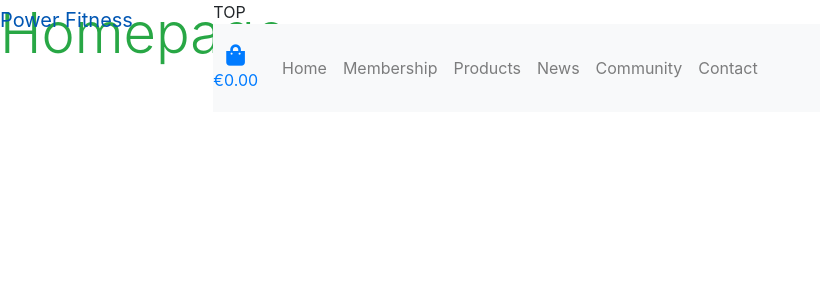
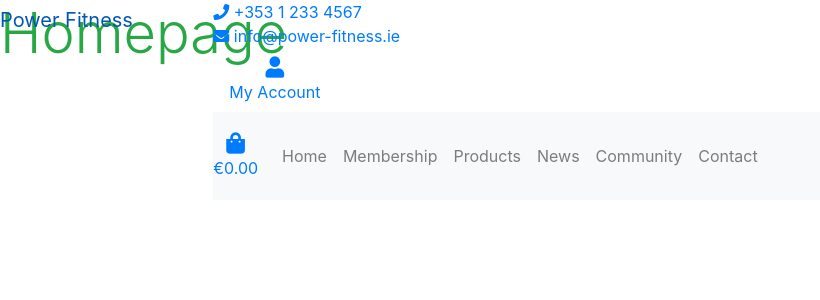
Before and after one commit to Bourkekev/ms4-power-fitness-gym, a Django app: page / in a window 1280 px wide. Shown: the top 300 px of the page, without its empty margins (0-820 px from the left). Run offline with Django 3.2, Linux system fonts and the light colour scheme; the visitor is signed in with stand-in values (Sample User, id 1); some libraries are stand-ins or nearby versions.

Commit message:
Added Account and contact links to top header

```diff
--- a/templates/base.html
+++ b/templates/base.html
@@ -42,7 +42,31 @@
                 <a class="navbar-brand logo" href="#">Power Fitness</a>
             </div>
             <div class="col-12 col-lg-10 ">
-                <div class="top-header d-none d-lg-block">TOP</div>
+                <div class="top-header d-none d-lg-block">
+                    <a href="tel:0035312334567" class="d-block"><i class="fas fa-phone"></i> +353 1 233 4567</a>
+                    <a href="mailto:info@power-fitness.ie" class="d-block"><i class="fas fa-envelope"></i> info@power-fitness.ie</a>
+                    <div class="list-inline-item dropdown">
+                        <a class="text-black nav-link" href="#" id="user-options" data-toggle="dropdown" aria-haspopup="true"
+                            aria-expanded="false">
+                            <div class="text-center">
+                                <div><i class="fas fa-user fa-lg"></i></div>
+                                <p class="my-0">My Account</p>
+                            </div>
+                        </a>
+                        <div class="dropdown-menu border-0" aria-labelledby="user-options">
+                            {% if request.user.is_authenticated %}
+                                {% if request.user.is_superuser %}
+                                    <a href="" class="dropdown-item">Product Management</a>
+                                {% endif %}
+                                <a href="" class="dropdown-item">My Profile</a>
+                                <a href="{% url 'account_logout' %}" class="dropdown-item">Logout</a>
+                            {% else %}
+                                <a href="{% url 'account_signup' %}" class="dropdown-item">Register</a>
+                                <a href="{% url 'account_login' %}" class="dropdown-item">Login</a>
+                            {% endif %}
+                        </div>
+                    </div>
+                </div>
                 <div class="bottom-header">
                     <nav class="navbar navbar-expand-lg navbar-light bg-light px-0">
                         <div class="shopping-bag">
@@ -67,15 +91,15 @@
                             <div class="user-account-mob d-lg-none">
                                 <h3><i class="fas fa-user-circle"></i> Your Account</h3>
                                 {% if request.user.is_authenticated %}
-                                        {% if request.user.is_superuser %}
-                                            <a href="" class="dropdown-item">Product Management</a>
-                                        {% endif %}
-                                        <a href="" class="dropdown-item">My Profile</a>
-                                        <a href="{% url 'account_logout' %}" class="dropdown-item">Logout</a>
+                                    {% if request.user.is_superuser %}
+                                        <a href="" class="acc-item">Product Management</a>
+                                    {% endif %}
+                                        <a href="" class="acc-item">My Profile</a>
+                                        <a href="{% url 'account_logout' %}" class="acc-item">Logout</a>
                                     {% else %}
-                                        <a href="{% url 'account_signup' %}" class="dropdown-item">Register</a>
-                                        <a href="{% url 'account_login' %}" class="dropdown-item">Login</a>
-                                    {% endif %}
+                                        <a href="{% url 'account_signup' %}" class="acc-item">Register</a>
+                                        <a href="{% url 'account_login' %}" class="acc-item">Login</a>
+                                {% endif %}
                             </div>
                             <ul class="navbar-nav mr-auto mt-2 mt-lg-0">
                                 <li class="nav-item">
```
